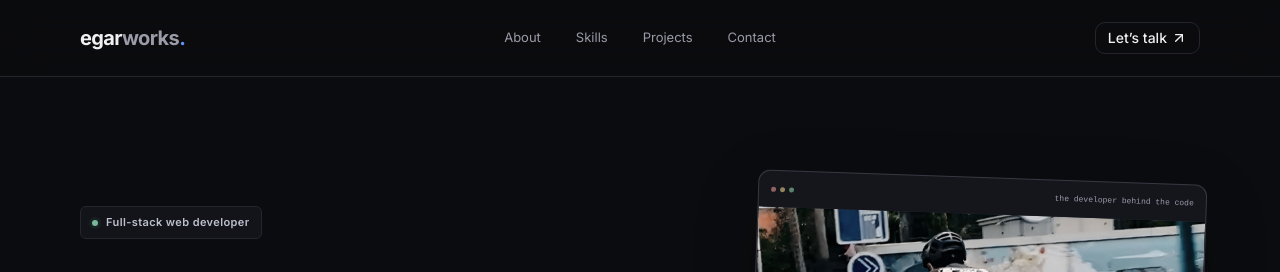
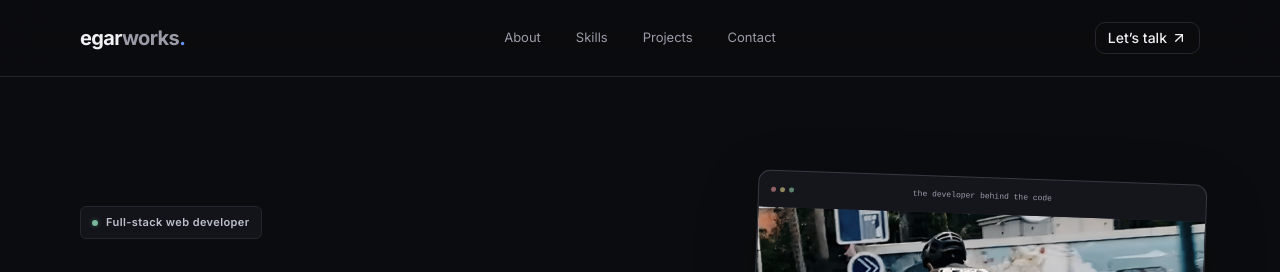
Before and after one commit to EgarDharmawangsa/egarworks, a Next.js app: page / in a window 1280 px wide. Shown: the top 272 px of the page. Built offline with nearby package versions, Linux system fonts and the light colour scheme.

Commit message:
Center portrait header text independently of window dots

```diff
--- a/src/app/globals.css
+++ b/src/app/globals.css
@@ -218,9 +218,9 @@ h1 {
 }
 .portrait-topline {
   height: 36px;
-  display: flex;
+  display: grid;
+  grid-template-columns: minmax(0, 1fr) auto minmax(0, 1fr);
   align-items: center;
-  justify-content: space-between;
   padding: 0 12px;
   font-size: 8px;
   color: #9a9eac;
@@ -228,6 +228,7 @@ h1 {
 }
 .window-dots {
   display: flex;
+  justify-self: start;
   gap: 4px;
 }
 .window-dots i {
```
